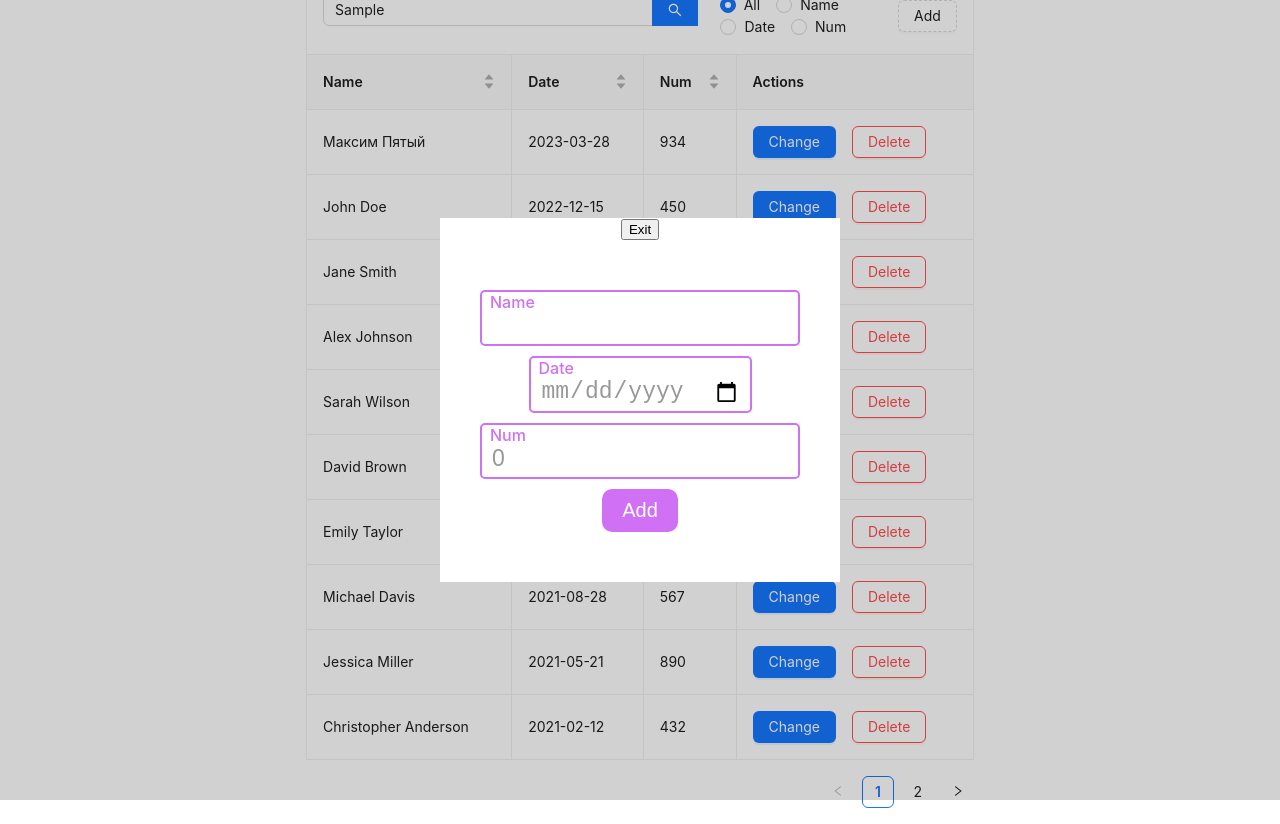
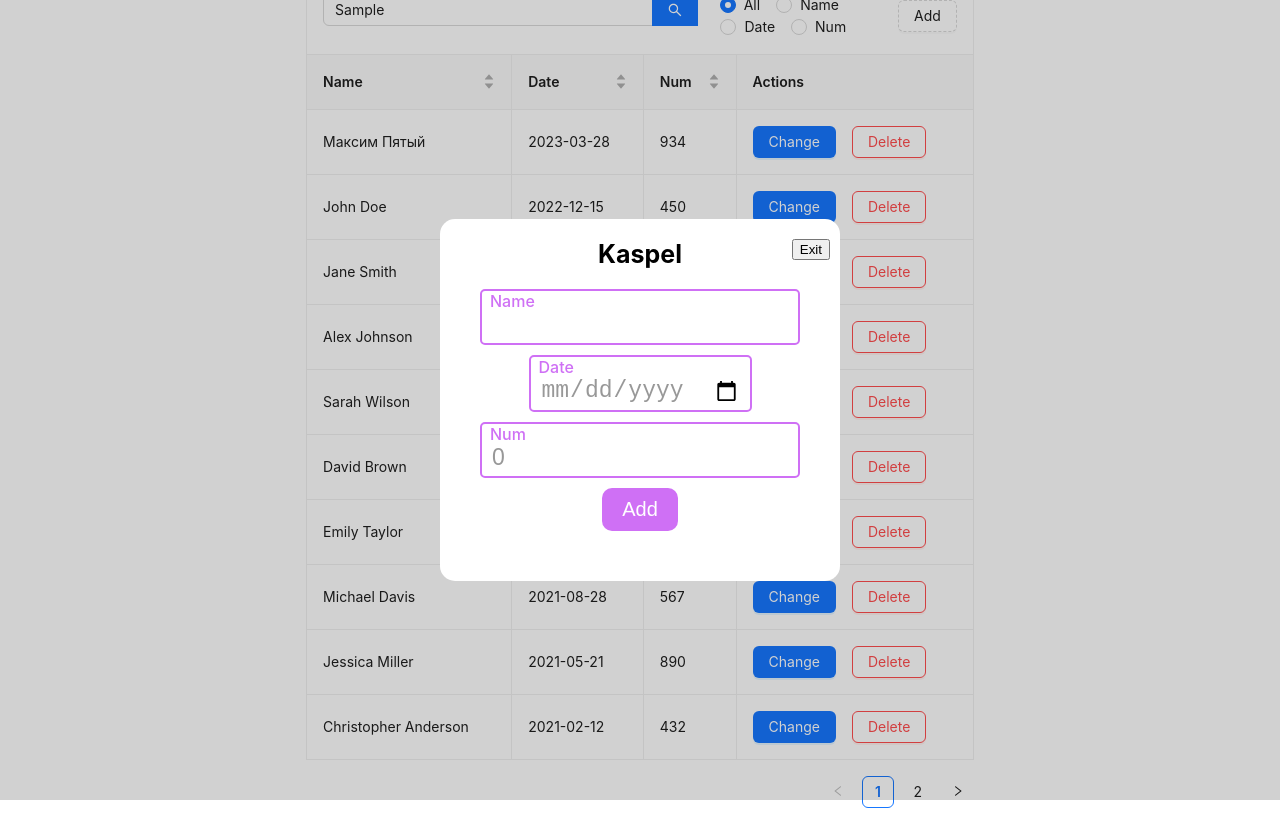
Before and after one commit to FremyXS/KaspelTable, a React (Create React App) app: page / in a window 1280 px wide. Both pictures are taken after typing "Sample" into the empty fields and a click on the button "Add". Built offline with nearby package versions, Linux system fonts and the light colour scheme.

Commit message:
refactor: change component ModalWindow

```diff
--- a/src/components/ModalWindow/ModalWindow.scss
+++ b/src/components/ModalWindow/ModalWindow.scss
@@ -18,13 +18,31 @@
     &-form {
         background-color: #fff;
         display: inline-block;
+        border-radius: 15px;
+
+        &__head{
+            position: relative;
+            padding-top: 20px;
+
+            p {
+                font-size: 25px;
+                font-weight: 700;
+                margin: 0;
+            }
+
+            button {
+                position: absolute;
+                right: 10px;
+                top: 20px;
+            }
+        }
 
         &__body {
             display: flex;
             flex-direction: column;
             align-items: center;
             row-gap: 10px;
-            padding: 50px 40px;
+            padding: 20px 40px 50px;
         }
     }
 }
--- a/src/components/ModalWindow/ModalWindow.tsx
+++ b/src/components/ModalWindow/ModalWindow.tsx
@@ -7,6 +7,7 @@ function ModalWindow({ children, onClick }: { children: ReactNode, onClick: () =
         <div className="modal-window">
             <div className="modal-window-form">
                 <div className="modal-window-form__head">
+                    <p>Kaspel</p>
                     <button type="button" onClick={onClick}>Exit</button>
                 </div>
                 <div className="modal-window-form__body">
```
